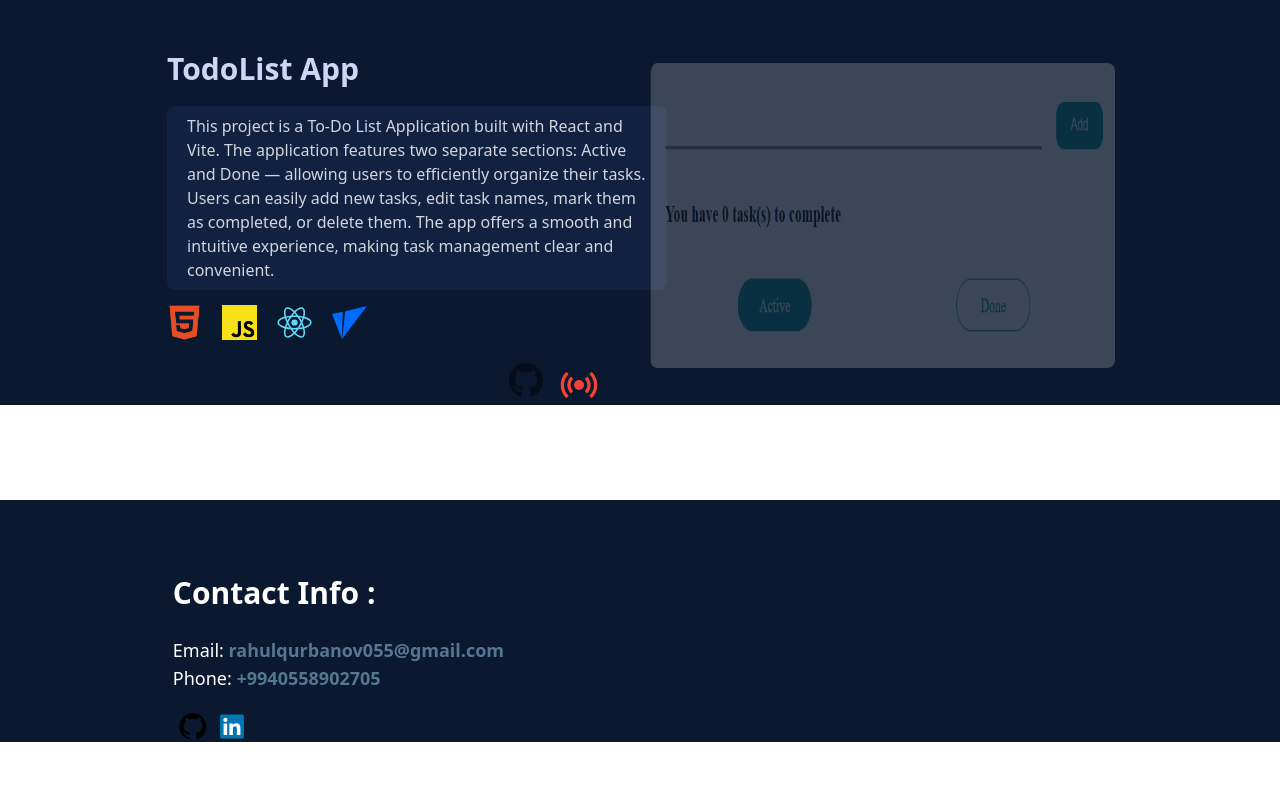
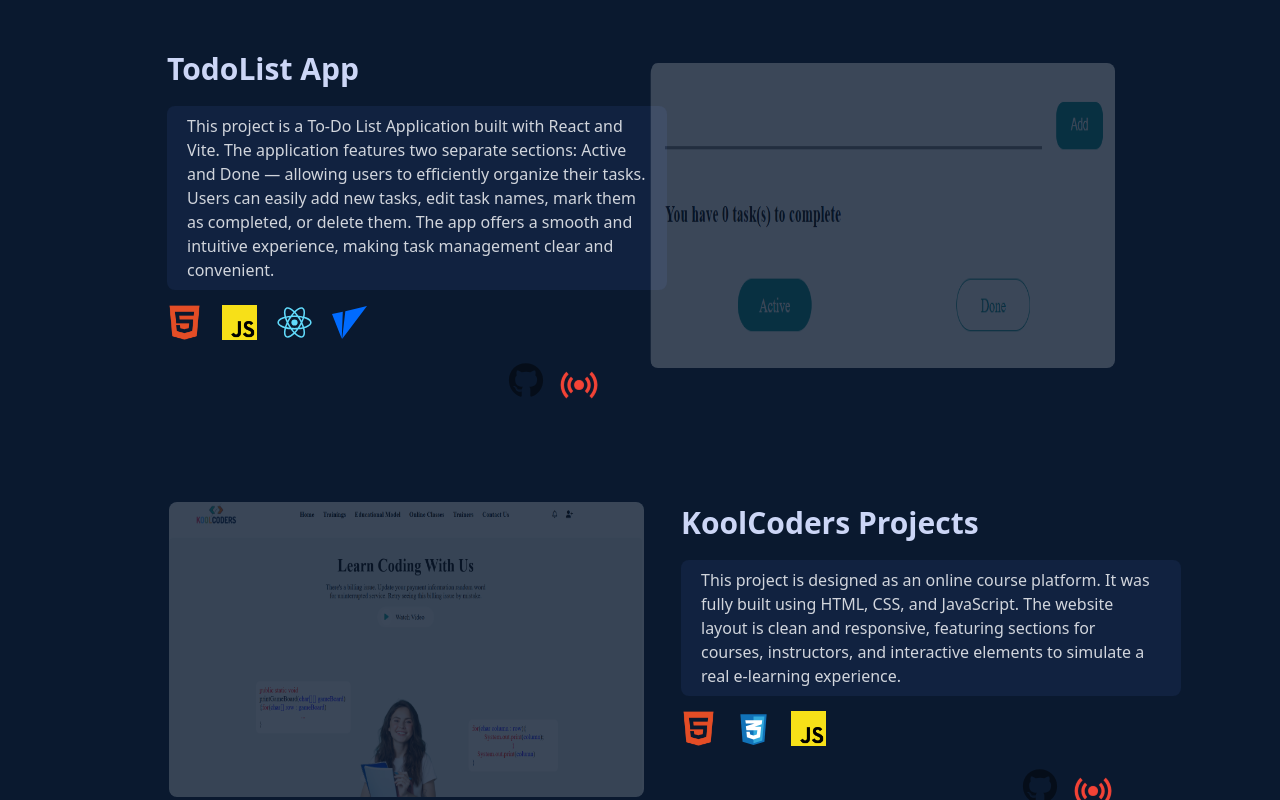
Before and after one commit to RahulQurbanov/Portfolio, a React (Vite) app: page / in a window 1280 px wide. Shown: the part 2000-2800 px from the top of the page. Before the commit the page ends 2742 px from the top, so only its background shows below. Built offline with nearby package versions, Linux system fonts and the light colour scheme; the HTML template or start-up script is replaced by a standard one.

Commit message:
Last checking animation in Projects Part

```diff
--- a/src/components/Projects.jsx
+++ b/src/components/Projects.jsx
@@ -283,6 +283,43 @@ Users can input their desired investment amount, interest rate, and the number o
             <a href="https://rahulqurbanov.github.io/Todo-List-/"><img src="src/assets/img/todo-react.png" className='h-[85%] mt-[15px] w-[465px] rounded-lg opacity-20 hover:opacity-65 cursor-pointer transition-all translate-0.5 ease-in-out'/></a>
             </div>
         </div>
+        <div className='flex flex-row gap-[20px] justify-around mb-[45px]' ref={koolCodersRef}>
+        <div className={`w-[50%]`}>
+            <a href="https://github.com/RahulQurbanov/Project-KoolCoders"><img src="src/assets/img/KoolCoders.png" className='h-[95%] w-[475px] rounded-lg opacity-20 hover:opacity-65 cursor-pointer transition-all translate-0.5 ease-in-out'/></a>
+            </div>
+            <div className={`w-[45%] flex flex-col gap-[15px]`}>
+               <h2 className='text-[#ccd6f6] text-[30px] font-bold'>KoolCoders Projects</h2>
+               <div className='w-[500px] bg-[#112240] text-gray-300 rounded-lg py-2 px-5'>This project is designed as an online course platform. It was fully built using HTML, CSS, and JavaScript. The website layout is clean and responsive, featuring sections for courses, instructors, and interactive elements to simulate a real e-learning experience.</div>
+            <div className='flex gap-5'>
+            <img src="./src/assets/img/html.webp" className={`w-[35px] h-[35px] ${koolCodersInView ? 'animate__animated animate__rotateIn' : ''}`} />
+                  <img src="./src/assets/img/css.svg" className={`w-[35px] h-[35px] ${koolCodersInView ? 'animate__animated animate__rotateIn' : ''}`} />
+                  <img src="./src/assets/img/js.png" className={`w-[35px] h-[35px] ${koolCodersInView ? 'animate__animated animate__rotateIn' : ''}`} />
+            </div>
+            <div className='flex gap-2 items-end justify-end'>
+           <a href="https://github.com/RahulQurbanov/Project-KoolCoders"><img src="./src/assets/img/github1.svg" className="w-[50px] h-[50px] cursor-pointer  opacity-45 hover:opacity-100" /></a>
+            <a href="https://rahulqurbanov.github.io/Project-KoolCoders/"><img src="./src/assets/img/live.svg" className="w-[40px] bg-gradient-to-r from-pink-500 via-purple-500 to-blue-500 bg-clip-text text-transparent animate-pulse h-[40px] cursor-pointer" /></a>
+            </div>
+            </div>
+        </div>
+        <div className='flex flex-row gap-[20px] justify-around'  ref={weatherRef}>
+            <div className={`w-[45%] flex flex-col gap-[15px]`}>
+               <h2 className='text-[#ccd6f6] text-[30px] font-bold'>Weather Projects</h2>
+               <div className='w-[500px] bg-[#112240] text-gray-300 rounded-lg py-2 px-5'>This project was built using HTML, CSS, and JavaScript. It fetches real-time 7-day weather forecasts for any city worldwide using the OpenWeather API. The user can search for a city, and the app displays accurate and up-to-date weather information in a clean and user-friendly design.</div>
+            <div className='flex gap-5'>
+            <img src="./src/assets/img/html.webp" className={`w-[35px] h-[35px] ${weatherInView ? 'animate__animated animate__rotateIn' : ''}`} />
+                  <img src="./src/assets/img/css.svg" className={`w-[35px] h-[35px] ${weatherInView ? 'animate__animated animate__rotateIn' : ''}`} />
+                  <img src="./src/assets/img/js.png" className={`w-[35px] h-[35px] ${weatherInView ? 'animate__animated animate__rotateIn' : ''}`} />
+                  <img src="./src/assets/img/api.svg" className={`w-[35px] h-[35px] ${weatherInView ? 'animate__animated animate__rotateIn' : ''}`} />
+            </div>
+            <div className='flex gap-2 items-end justify-end'>
+           <a href="https://github.com/RahulQurbanov/Weather-prognoz"><img src="./src/assets/img/github1.svg" className="w-[50px] h-[50px] cursor-pointer  opacity-45 hover:opacity-100" /></a>
+            <a href="https://rahulqurbanov.github.io/Weather-prognoz/"><img src="./src/assets/img/live.svg" className="w-[40px] bg-gradient-to-r from-pink-500 via-purple-500 to-blue-500 bg-clip-text text-transparent animate-pulse h-[40px] cursor-pointer" /></a>
+            </div>
+            </div>
+            <div className={`w-[50%] flex justify-end`}>
+            <a href="https://github.com/RahulQurbanov/Weather-prognoz"><img src="src/assets/img/Weather.png" className='h-[97%] w-[485px] rounded-lg opacity-20 hover:opacity-65 cursor-pointer transition-all translate-0.5 ease-in-out'/></a>
+            </div>
+        </div>
       </div>
       </div>
   )}
```
